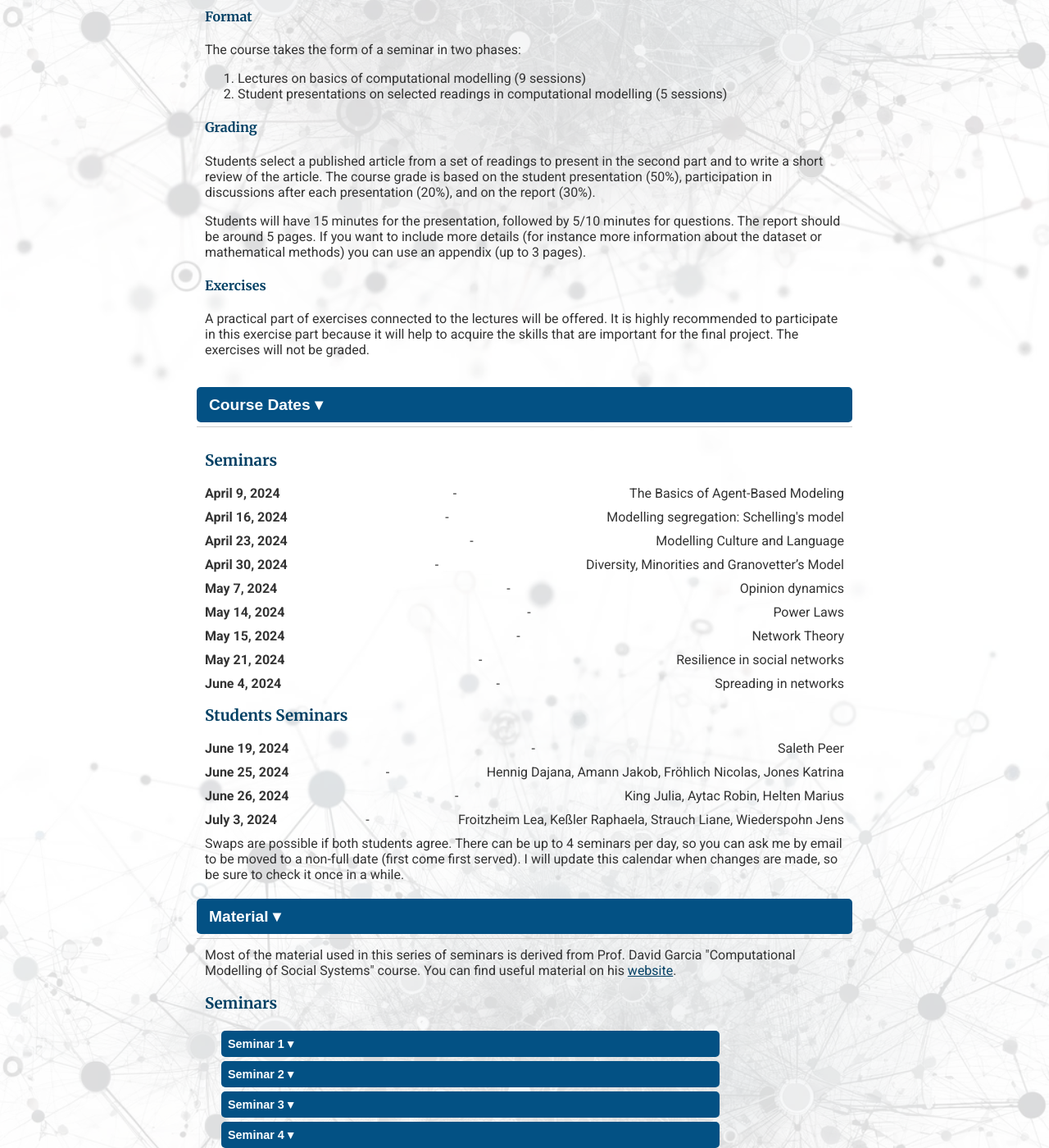
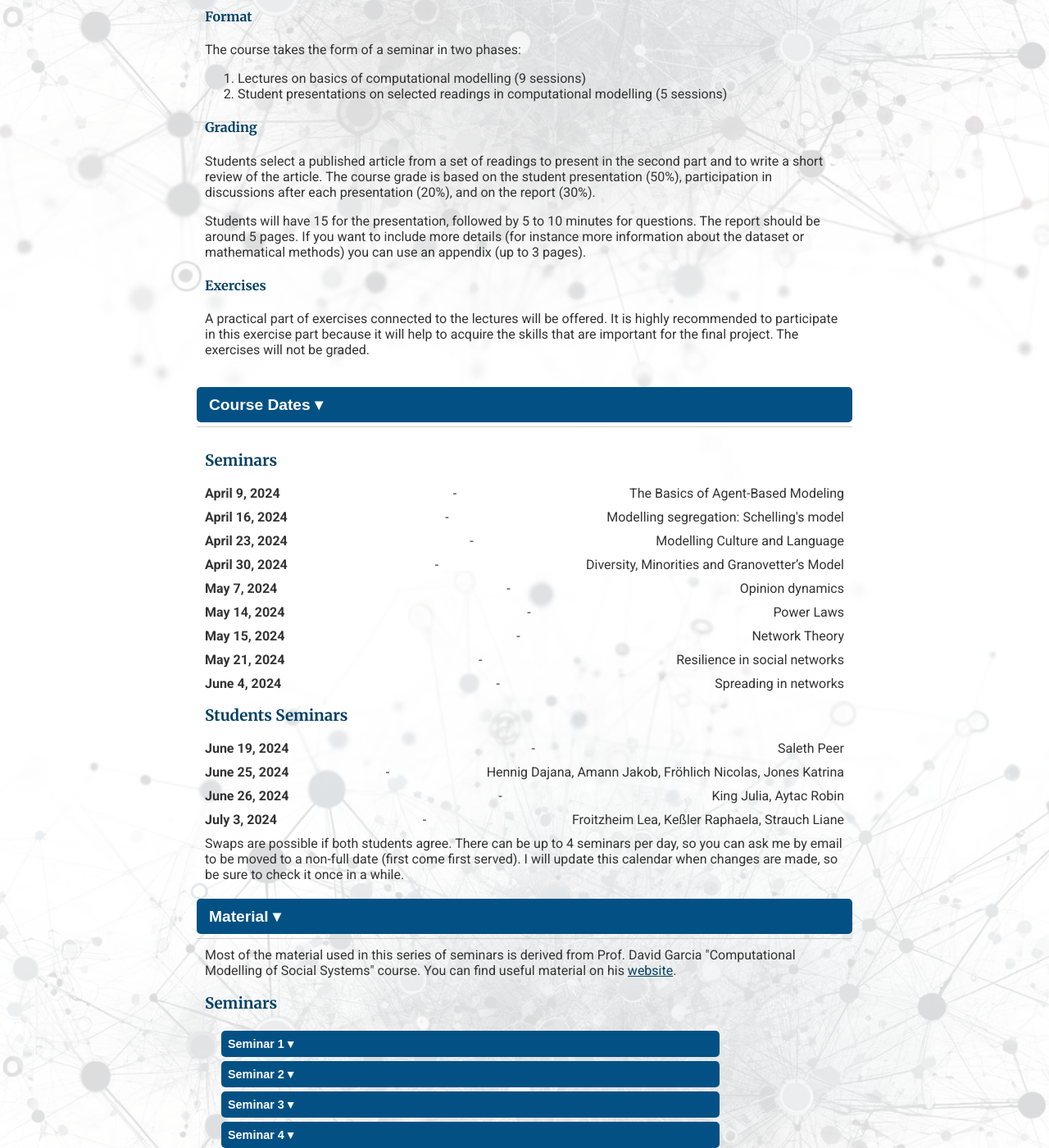
Before and after one commit to giordano-demarzo/giordano-demarzo.github.io, a Jekyll site: the page built from Computational_Modeling.markdown, in a window 1280 px wide and 1400 px high, scrolled down 584 px. Shown: the whole window at 82% size. Built offline with Jekyll 4.4.1, drawn with Linux system fonts in a browser that asks for light colours.

Commit message:
Student Seminars

```diff
--- a/Computational_Modeling.markdown
+++ b/Computational_Modeling.markdown
@@ -33,7 +33,7 @@
     <p>Students select a published article from a set of readings to present in the second part and to write a short review of the article. The course grade is based on the student presentation (50%), participation in discussions after each presentation (20%), and on the report (30%).</p>
 
     <p>
-    Students will have 15 minutes for the presentation, followed by 5/10 minutes for questions. The report should be around 5 pages. If you want to include more details (for instance more information about the dataset or mathematical methods) you can use an appendix (up to 3 pages).
+    Students will have 15 for the presentation, followed by 5 to 10 minutes for questions. The report should be around 5 pages. If you want to include more details (for instance more information about the dataset or mathematical methods) you can use an appendix (up to 3 pages).
     </p>
 
     <h4>Exercises</h4>
@@ -79,10 +79,10 @@
             <span class="date">June 25, 2024</span> - <span class="lecture-title">Hennig Dajana, Amann Jakob, Fröhlich Nicolas, Jones Katrina</span>
         </div>
         <div class="course-date">
-            <span class="date">June 26, 2024</span> - <span class="lecture-title">King Julia, Aytac Robin, Helten Marius</span>
+            <span class="date">June 26, 2024</span> - <span class="lecture-title">King Julia, Aytac Robin</span>
         </div>
         <div class="course-date">
-            <span class="date">July 3, 2024</span> - <span class="lecture-title"> Froitzheim Lea, Keßler Raphaela, Strauch Liane, Wiederspohn Jens</span>
+            <span class="date">July 3, 2024</span> - <span class="lecture-title"> Froitzheim Lea, Keßler Raphaela, Strauch Liane</span>
         </div>
         <par>Swaps are possible if both students agree. There can be up to 4 seminars per day, so you can ask me by email to be moved to a non-full date (first come first served). I will update this calendar when changes are made, so be sure to check it once in a while.</par>
         <!-- Additional dates can be added here -->
```
Also changed, not shown: 1 other file.
